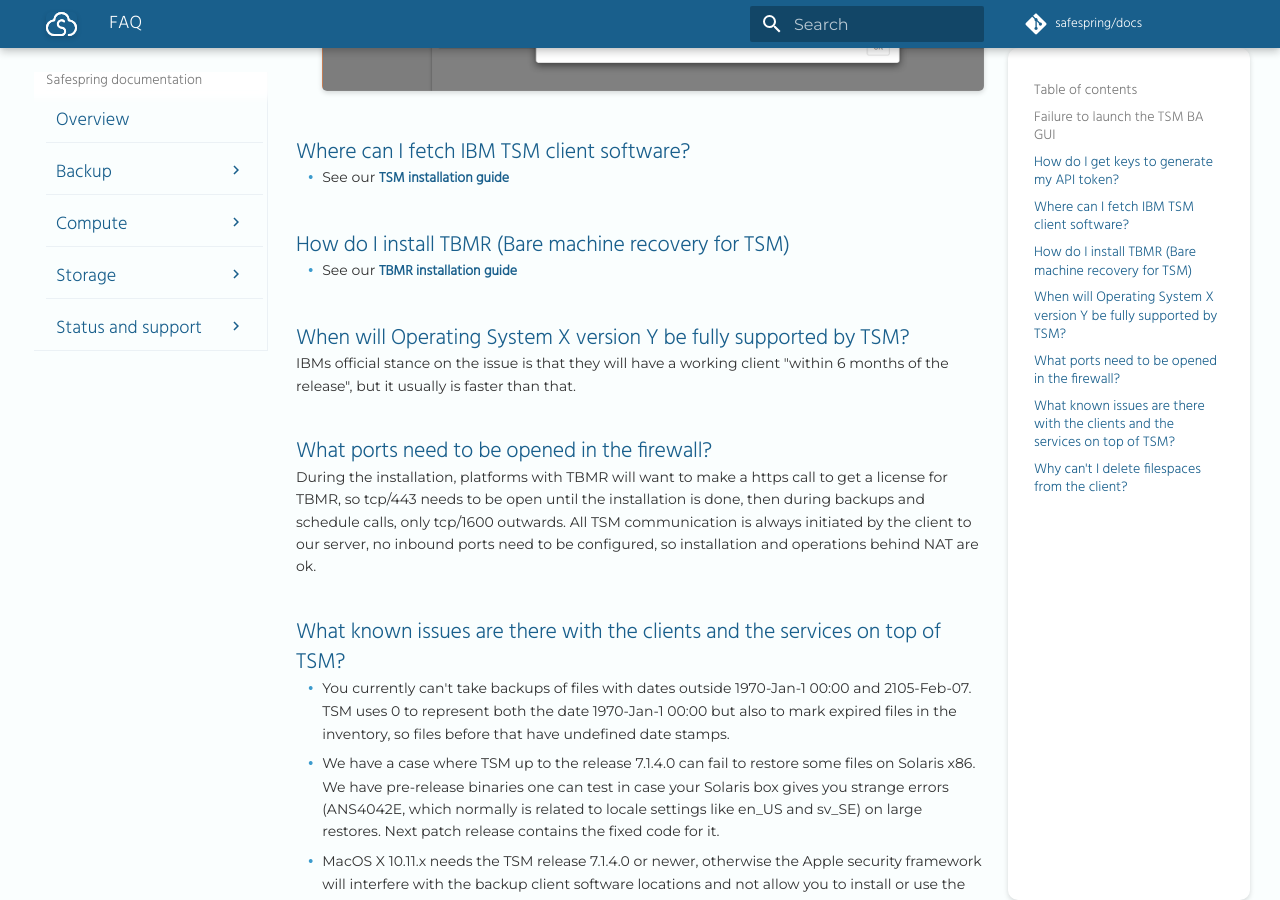
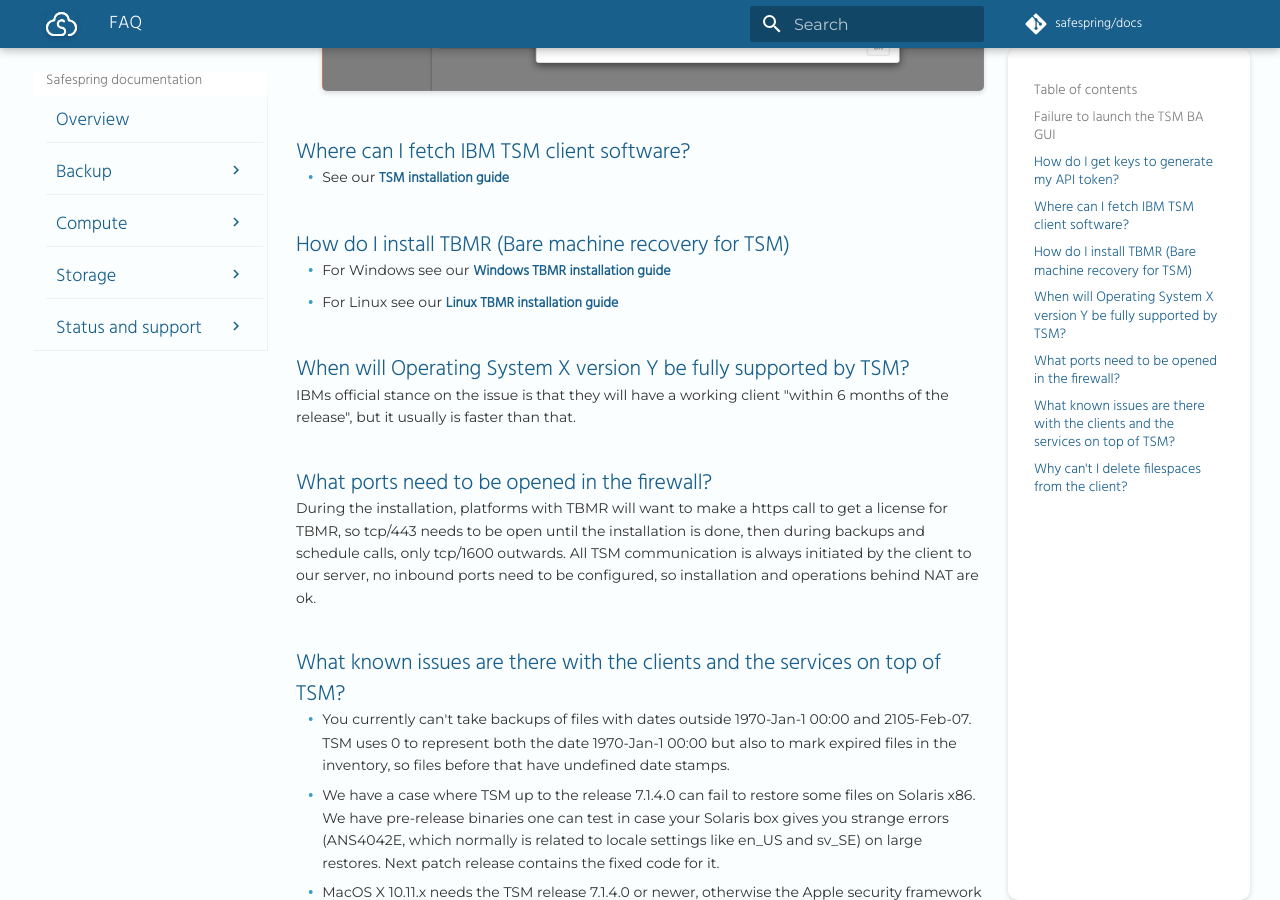
Before and after one commit to safespring/docs, an MkDocs documentation site: the page built from content/legacy-backup/faq.md, in a window 1280 px wide and 900 px high, scrolled down 966 px. Built offline with MkDocs 1.6.1 and Material for MkDocs 9.7.7, drawn with Linux system fonts in a browser that asks for light colours; a script that is not in the unit is left out; comment, search, counter and statistics services are not loaded.

Commit message:
Fix a few more dead links

```diff
--- a/content/legacy-backup/faq.md
+++ b/content/legacy-backup/faq.md
@@ -25,7 +25,8 @@
 
 ## How do I install TBMR (Bare machine recovery for TSM)
 
-- See our [TBMR installation guide](TBMR)
+- For Windows see our [Windows TBMR installation guide](recovery/windows-recovery.md)
+- For Linux see our [Linux TBMR installation guide](recovery/linux-recovery.md)
 
 ## When will Operating System X version Y be fully supported by TSM?
 
```
Also changed, not shown: content/storage/getting-started.md (+8 -8 lines), content/storage/howto/configs/cyberduck.md (+1 -1 lines).
